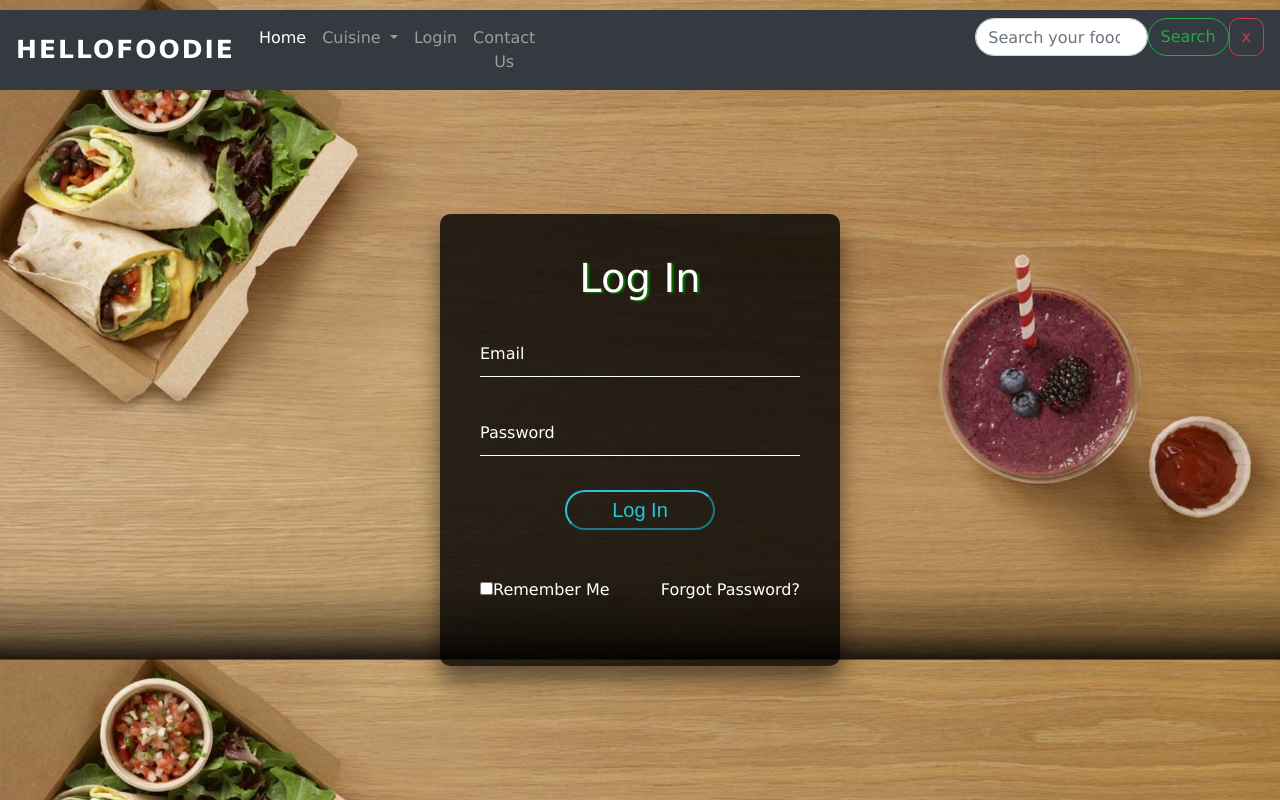
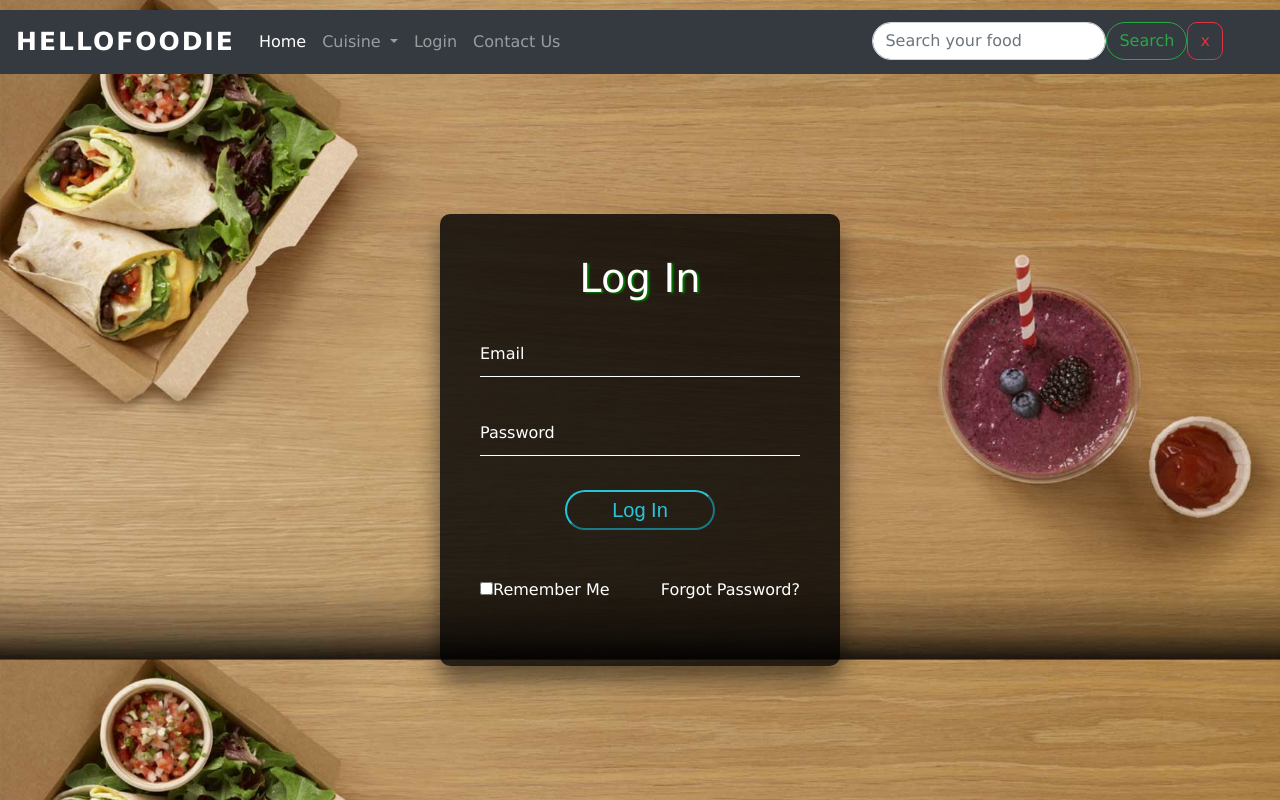
Before and after one commit to Yogesh0102/assessment-project, a plain HTML site: page login.html in a window 1280 px wide. Drawn offline with nearby package versions, Linux system fonts and the light colour scheme.

Commit message:
Update login.html

```diff
--- a/login.html
+++ b/login.html
@@ -229,7 +229,7 @@
         <li class="nav-item">
           <a class="nav-link" href="./feedback.html">Contact Us</a>
         </li>
-        &emsp;&emsp;&emsp;&emsp;&emsp;&emsp;&emsp;&emsp;&emsp;&emsp;&emsp;&emsp;&emsp;&emsp;&emsp;&emsp;&emsp;&emsp;&emsp;&emsp;&emsp;&emsp;&emsp;&emsp;&emsp;&emsp;&emsp;
+         &emsp;&emsp;&emsp;&emsp;&emsp;&emsp;&emsp;&emsp;&emsp;&emsp;&emsp;&emsp;&emsp;&emsp;&emsp;&emsp;&emsp;&emsp;&emsp;
         <li class="nav-item">
           <input class="form-control mr-sm-2" type="search" placeholder="Search your food" aria-label="Search"
           id="search-input">
```
